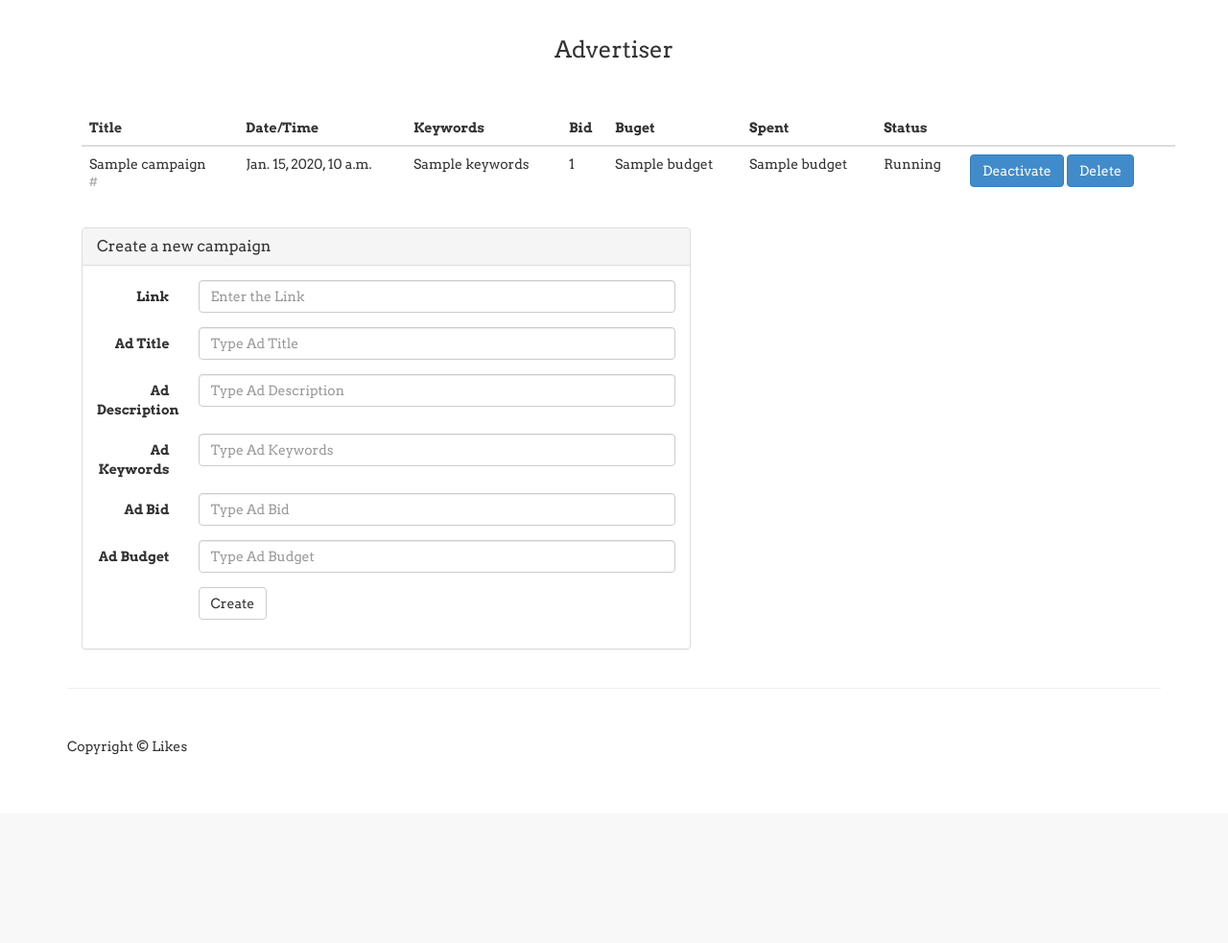
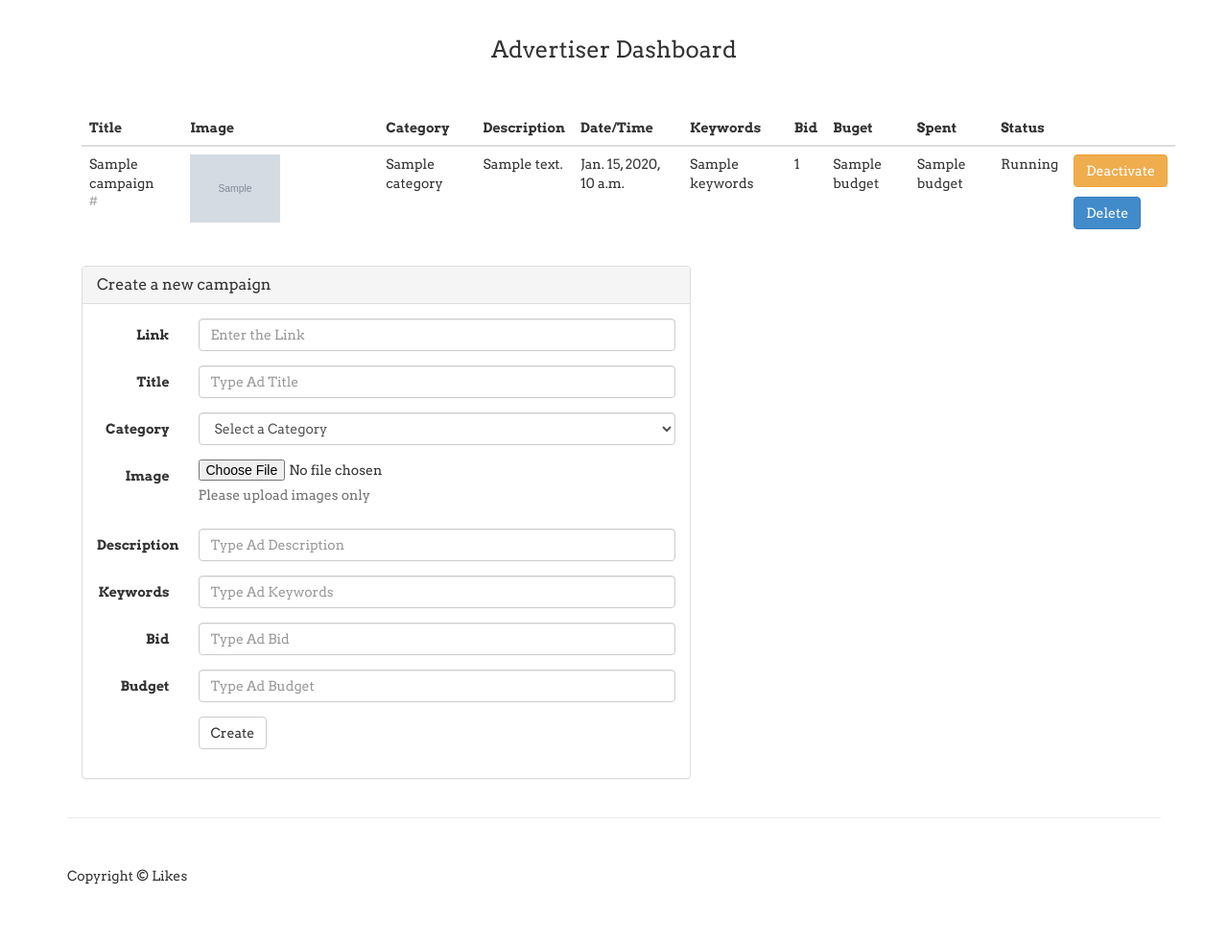
Before and after one commit to ankitagarwal248/likes, a Django app: template likes/templates/likes/advertiser.html in a window 1280 px wide, after a click on "Create a new campaign". Shown: the part 51-1034 px from the top of the page at 96% size. Before the commit the page ends 838 px from the top, so only its background shows below. Run offline with Django 3.2, Linux system fonts and the light colour scheme; the template is opened without the code that fills it: most values are stand-ins (such as "Sample title", 1, 10 or a date in 2020); grey boxes marked "Sample" are stand-in pictures; some libraries are stand-ins or nearby versions.

Commit message:
some changes

```diff
--- a/likes/templates/likes/advertiser.html
+++ b/likes/templates/likes/advertiser.html
@@ -6,7 +6,7 @@ Likes- Advertiser
 {% endblock %}
 
 {% block headingtitle %}
-Advertiser
+Advertiser Dashboard
 {% endblock %}
 
 {% block bodycontent %}
@@ -17,6 +17,9 @@ Advertiser
 		<thead>
 			<tr>
 				<th>Title</th>
+				<th>Image</th>
+				<th>Category</th>
+				<th>Description</th>
 				<th>Date/Time</th>
 				<th>Keywords</th>
 				<th>Bid</th>
@@ -30,7 +33,10 @@ Advertiser
 			{% if campaigns %}
 				{% for campaign in campaigns %}
 					<tr>
-						<td>{{ campaign.title }}<p style="font-size:90%;color:#aaa">{{ campaign.link | truncatechars:60}}</p></td>
+						<td>{{ campaign.title }}<a href="{{ campaign.link }}"><p style="font-size:90%;color:#aaa">{{ campaign.link | truncatechars:30}}</p></a></td>
+						<td><img src="{% if campaign.image %}{{ campaign.image.url }}{% else %}http://placehold.it/350&text=Likes{% endif %}" style="width:50%"/></td>
+						<td>{{ campaign.category }}</td>
+						<td>{{ campaign.description }}</td>
 						<td>{{ campaign.time }}</td>
 						<td>{{ campaign.keywords }}</td>
 						<td>{{ campaign.bid }}</td>
@@ -40,11 +46,12 @@ Advertiser
 						<td>
 							<p>
 								{% if campaign.status == 0 %}
-									<a class="btn btn-primary" href="/advertiser/activate_campaign/{{ campaign.id }}/">Activate</a>
+									<a class="btn btn-success" href="/advertiser/activate_campaign/{{ campaign.id }}/">Activate</a>
 								{% else %}
-									<a class="btn btn-primary" href="/advertiser/deactivate_campaign/{{ campaign.id }}/">Deactivate</a>
+									<a class="btn btn-warning" href="/advertiser/deactivate_campaign/{{ campaign.id }}/">Deactivate</a>
 								{% endif %}
-									<a class="btn btn-primary" href="/advertiser/delete_campaign/{{ campaign.id }}/">Delete</a>
+									<p></p>
+									<a onclick="return confirm('Are you sure?')" class="btn btn-primary" href="/advertiser/delete_campaign/{{ campaign.id }}/">Delete</a>
 							</p>
 						</td>
 					</tr>
@@ -53,11 +60,6 @@ Advertiser
 		</tbody>
 	</table>
 </div>
-
-
-
-
-
 
 
 <div class="col-xs-7 col-sm-7 col-md-7 col-lg-7">
@@ -72,7 +74,7 @@ Advertiser
 	    </div>
 	    <div id="collapseform" class="panel-collapse collapse">
 	      <div class="panel-body">
-			<form id="campaign_form" method="post" action="/advertiser/create_campaign/" class="form-horizontal" role="form">
+			<form id="campaign_form" enctype="multipart/form-data" method="post" action="/advertiser/create_campaign/" class="form-horizontal" role="form">
 				{% csrf_token %}
 				<div class="form-group">
 					<label for="campaignformlink" class="col-xs-2 col-sm-2 col-md-2 col-lg-2 control-label">Link</label>
@@ -82,35 +84,55 @@ Advertiser
 				</div>
 
 				<div class="form-group">
-					<label for="campaignformtitle" class="col-xs-2 col-sm-2 col-md-2 col-lg-2 control-label">Ad Title</label>
+					<label for="campaignformtitle" class="col-xs-2 col-sm-2 col-md-2 col-lg-2 control-label">Title</label>
 					<div class="col-xs-10 col-sm-10 col-md-10 col-lg-10">
 						<input type="text" class="form-control" id="campaignformtitle" placeholder="Type Ad Title" name="title"/>
 					</div>
 				</div>
 
 				<div class="form-group">
-					<label for="campaignformdescription" class="col-xs-2 col-sm-2 col-md-2 col-lg-2 control-label">Ad Description</label>
+					<label for="campaignformcategory" class="col-xs-2 col-sm-2 col-md-2 col-lg-2 control-label">Category</label>
+					<div class="col-xs-10 col-sm-10 col-md-10 col-lg-10">
+					    <select class="form-control" name="category">
+							<option value="" disabled selected style='display:none;'>Select a Category</option>
+							{% for adcategory in adcategories %}
+							 	<option value="{{ adcategory }}">{{ adcategory }}</option>
+							{% endfor %}
+					    </select>
+					</div>
+				</div>
+
+				<div class="form-group">
+					<label for="campaignformimage" class="col-xs-2 col-sm-2 col-md-2 col-lg-2 control-label">Image</label>
+					<div class="col-xs-10 col-sm-10 col-md-10 col-lg-10">
+						<input type="file" id="campaignformimage" name="image"/>
+						<p class="help-block">Please upload images only</p>
+					</div>
+				</div>
+
+				<div class="form-group">
+					<label for="campaignformdescription" class="col-xs-2 col-sm-2 col-md-2 col-lg-2 control-label">Description</label>
 					<div class="col-xs-10 col-sm-10 col-md-10 col-lg-10">
 						<input type="text" class="form-control" id="campaignformdescription" placeholder="Type Ad Description" name="description"/>
 					</div>
 				</div>
 
 				<div class="form-group">
-					<label for="campaignformkeywords" class="col-xs-2 col-sm-2 col-md-2 col-lg-2 control-label">Ad Keywords</label>
+					<label for="campaignformkeywords" class="col-xs-2 col-sm-2 col-md-2 col-lg-2 control-label">Keywords</label>
 					<div class="col-xs-10 col-sm-10 col-md-10 col-lg-10">
 						<input type="text" class="form-control" id="campaignformkeywords" placeholder="Type Ad Keywords" name="keywords"/>
 					</div>
 				</div>
 
 				<div class="form-group">
-					<label for="campaignformbid" class="col-xs-2 col-sm-2 col-md-2 col-lg-2 control-label">Ad Bid</label>
+					<label for="campaignformbid" class="col-xs-2 col-sm-2 col-md-2 col-lg-2 control-label">Bid</label>
 					<div class="col-xs-10 col-sm-10 col-md-10 col-lg-10">
 						<input type="number" class="form-control" id="campaignformbid" placeholder="Type Ad Bid" name="bid"/>
 					</div>
 				</div>
 
 				<div class="form-group">
-					<label for="campaignformbudget" class="col-xs-2 col-sm-2 col-md-2 col-lg-2 control-label">Ad Budget</label>
+					<label for="campaignformbudget" class="col-xs-2 col-sm-2 col-md-2 col-lg-2 control-label">Budget</label>
 					<div class="col-xs-10 col-sm-10 col-md-10 col-lg-10">
 						<input type="number" class="form-control" id="campaignformbudget" placeholder="Type Ad Budget" name="budget"/>
 					</div>
--- a/likes/templates/likes/base.html
+++ b/likes/templates/likes/base.html
@@ -24,7 +24,7 @@
     <nav class="navbar navbar-default navbar-fixed-top" role="navigation">
       <div class="container">
         <div class="navbar-header">
-          <a class="navbar-brand" style="height:31px;"href="#">{% block navbartitle %}Likes{% endblock %}</a>
+          <a class="navbar-brand" style="height:31px;"href="/">{% block navbartitle %}Likes{% endblock %}</a>
         </div>
         <div class="collapse navbar-collapse">
           <ul class="nav navbar-nav navbar-right">
--- a/likes/urls.py
+++ b/likes/urls.py
@@ -14,5 +14,6 @@ urlpatterns = patterns('',
         url(r'^publisher/$', views.publisher, name='publisher'),
         url(r'^publisher/create_post/$', views.create_post, name='create_post'),
         url(r'^publisher/delete_post/(?P<id>\d+)/$', views.delete_post, name='delete_post'),
-        url(r'^publisher/(?P<username>\d+)/$', views.page, name='page'),
+        url(r'^publisher/share_article/$', views.share_article, name='share_article'),
+        url(r'^(?P<username>\w+)/$', views.page, name='page'),
 )
```
Also changed, not shown: likes/models.py (+5 -3 lines), likes/templates/likes/index.html (+46 -0 lines), likes/templates/likes/page.html (added, +43 -0 lines), likes/templates/likes/publisher.html (+25 -4 lines), likes/utils/postutils.py (+57 -5 lines), likes/views.py (+31 -10 lines), likes/migrations/0002_auto__del_unique_campaign_link.py (added), likes/migrations/0003_auto__del_unique_post_url__del_unique_campaign_keywords.py (added), likes/migrations/0004_auto__add_field_campaign_category.py (added), likes/migrations/0005_auto__add_field_campaign_image.py (added).
